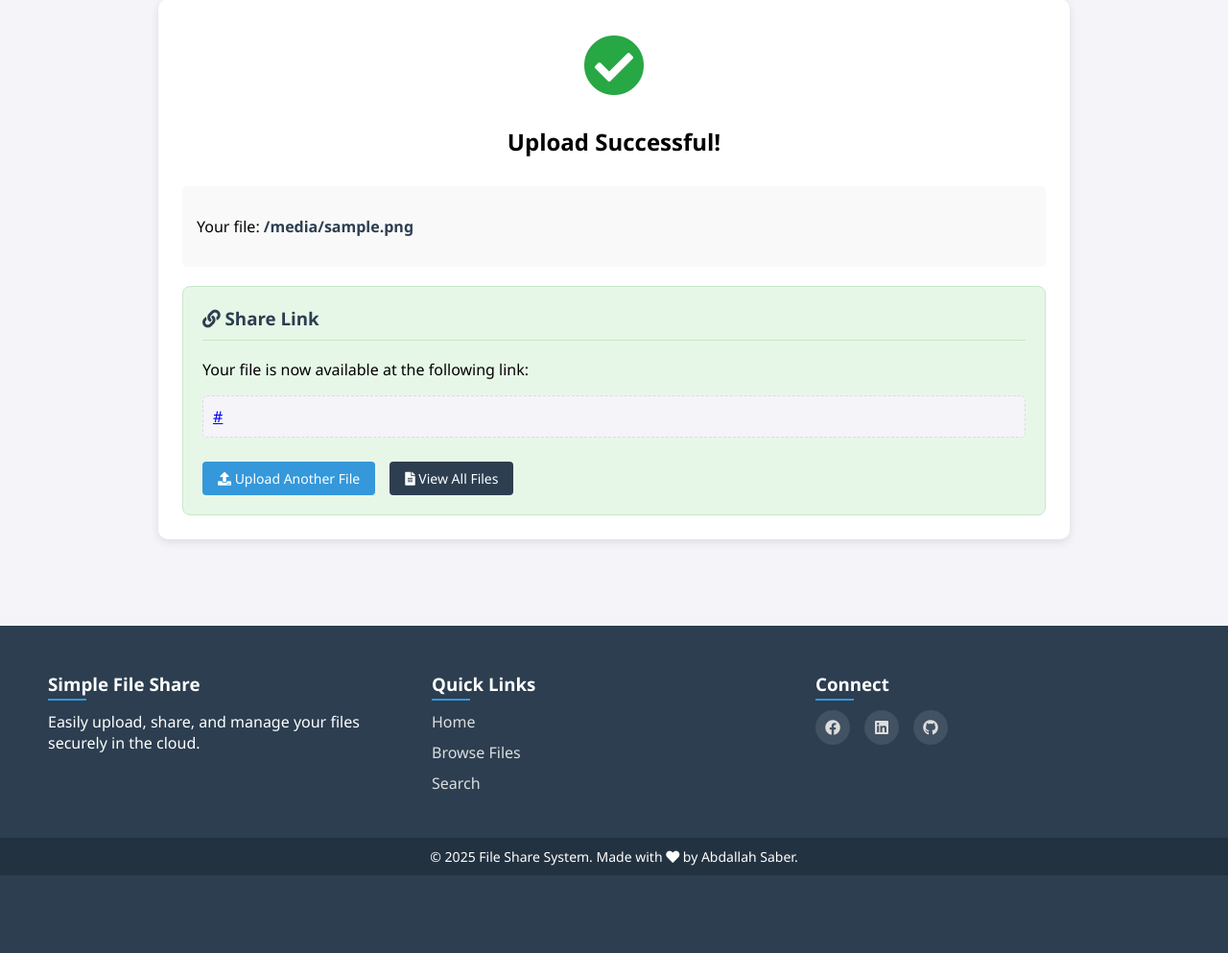
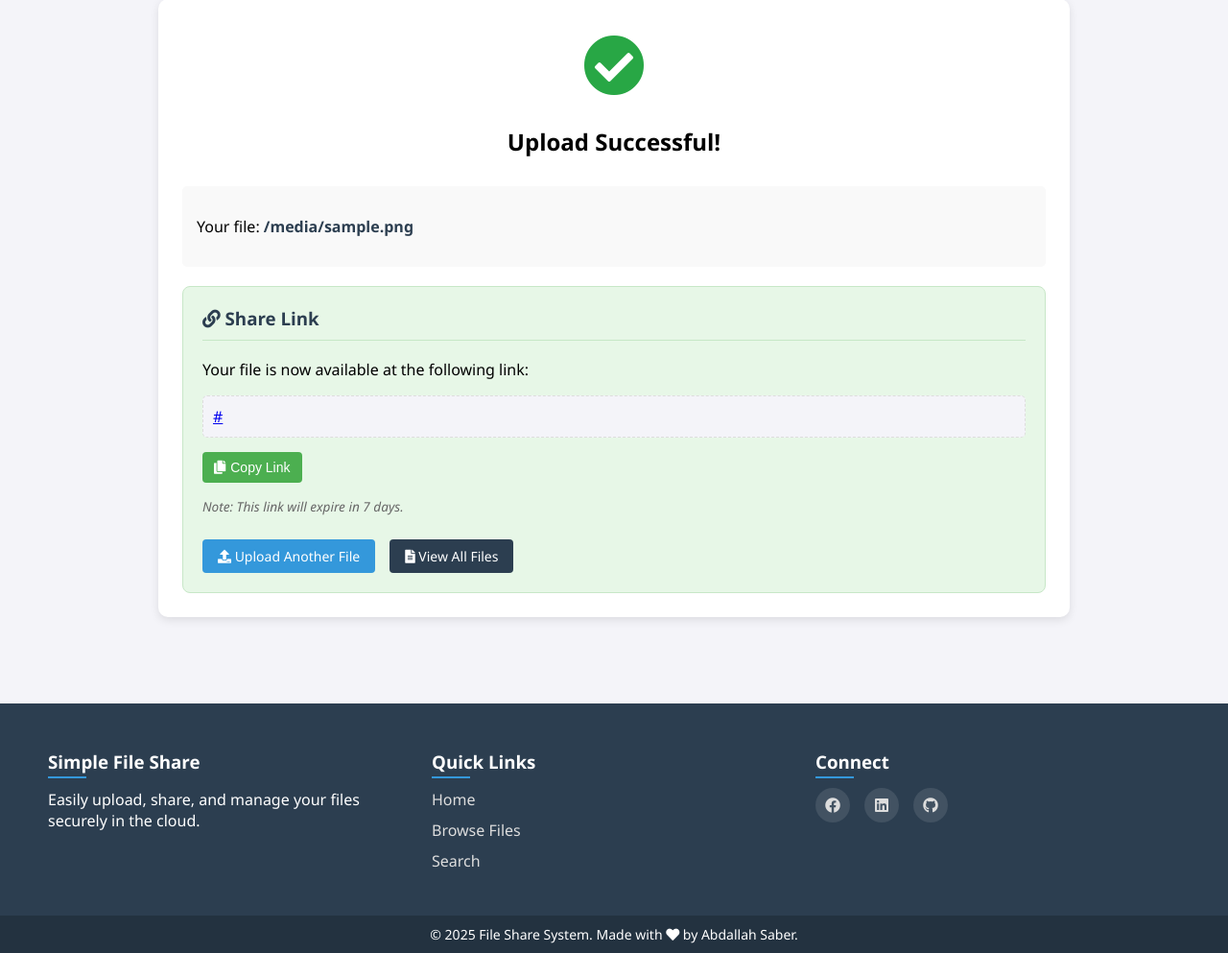
Before and after one commit to abdallahsaber065/cloud-project, a Flask app: template templates/result.html in a window 1280 px wide. Shown: the part 135-1128 px from the top of the page at 96% size. Before the commit the page ends 1047 px from the top, so only its background shows below. Run offline with Flask 3, Linux system fonts and the light colour scheme; the template is opened without the code that fills it: most values are stand-ins (such as "Sample title", 1, 10 or a date in 2020).

Commit message:
feat: Add copy link functionality and improve download link display in result template

```diff
--- a/templates/result.html
+++ b/templates/result.html
@@ -50,6 +50,10 @@
         border: 1px dashed #ddd;
         border-radius: 5px;
         margin: 10px 0;
+        white-space: nowrap;
+        overflow: hidden;
+        text-overflow: ellipsis;
+        max-width: 100%;
     }
 
     .action-buttons {
@@ -63,6 +67,34 @@
         color: #666;
         margin-top: 15px;
         font-style: italic;
+    }
+
+    .copy-button {
+        background-color: #4CAF50;
+        color: white;
+        border: none;
+        padding: 8px 12px;
+        border-radius: 4px;
+        cursor: pointer;
+        font-size: 14px;
+        margin-top: 5px;
+        display: inline-flex;
+        align-items: center;
+    }
+
+    .copy-button:hover {
+        background-color: #45a049;
+    }
+
+    .copy-button i {
+        margin-right: 5px;
+    }
+
+    .copy-success {
+        font-size: 0.9em;
+        color: #28a745;
+        margin-left: 10px;
+        display: none;
     }
 </style>
 {% endblock %}
@@ -83,8 +115,14 @@
     <div class="download-section">
         <h3 class="download-title"><i class="fas fa-link"></i> Share Link</h3>
         <p>Your file is now available at the following link:</p>
-        <a href="{{ download_url }}" target="_blank" class="download-link">{{ download_url }}</a>
+        <a href="{{ download_url }}" target="_blank" class="download-link" id="share-link" title="{{ download_url }}">{{ download_url }}</a>
 
+        <button class="copy-button" onclick="copyToClipboard()">
+            <i class="fas fa-copy"></i> Copy Link
+        </button>
+        <span id="copy-success" class="copy-success">Link copied!</span>
+
+        <p class="expiry-note">Note: This link will expire in 7 days.</p>
 
         <div class="action-buttons">
             <a href="/" class="button">
@@ -100,6 +138,45 @@
 
 {% block scripts %}
 <script>
-    // Copy link to clipboard functionality could be added here
+    function copyToClipboard() {
+        // Get the link
+        const link = document.getElementById("share-link").getAttribute("href");
+
+        // Create a temporary textarea element to copy from
+        const textarea = document.createElement("textarea");
+        textarea.value = link;
+        document.body.appendChild(textarea);
+
+        // Select and copy the text
+        textarea.select();
+        document.execCommand("copy");
+
+        // Remove the temporary element
+        document.body.removeChild(textarea);
+
+        // Show success message
+        const successMsg = document.getElementById("copy-success");
+        successMsg.style.display = "inline";
+
+        // Hide success message after 2 seconds
+        setTimeout(() => {
+            successMsg.style.display = "none";
+        }, 2000);
+    }
+
+    // Function to trim long URLs for display
+    function trimUrl() {
+        const linkElement = document.getElementById("share-link");
+        const fullUrl = linkElement.getAttribute("href");
+
+        // Keep the URL display reasonable (showing start and end with ellipsis in middle)
+        if (fullUrl.length > 70) {
+            const displayText = fullUrl.substring(0, 35) + "..." + fullUrl.substring(fullUrl.length - 25);
+            linkElement.textContent = displayText;
+        }
+    }
+
+    // Run the trim function when page loads
+    window.onload = trimUrl;
 </script>
 {% endblock %}
```
